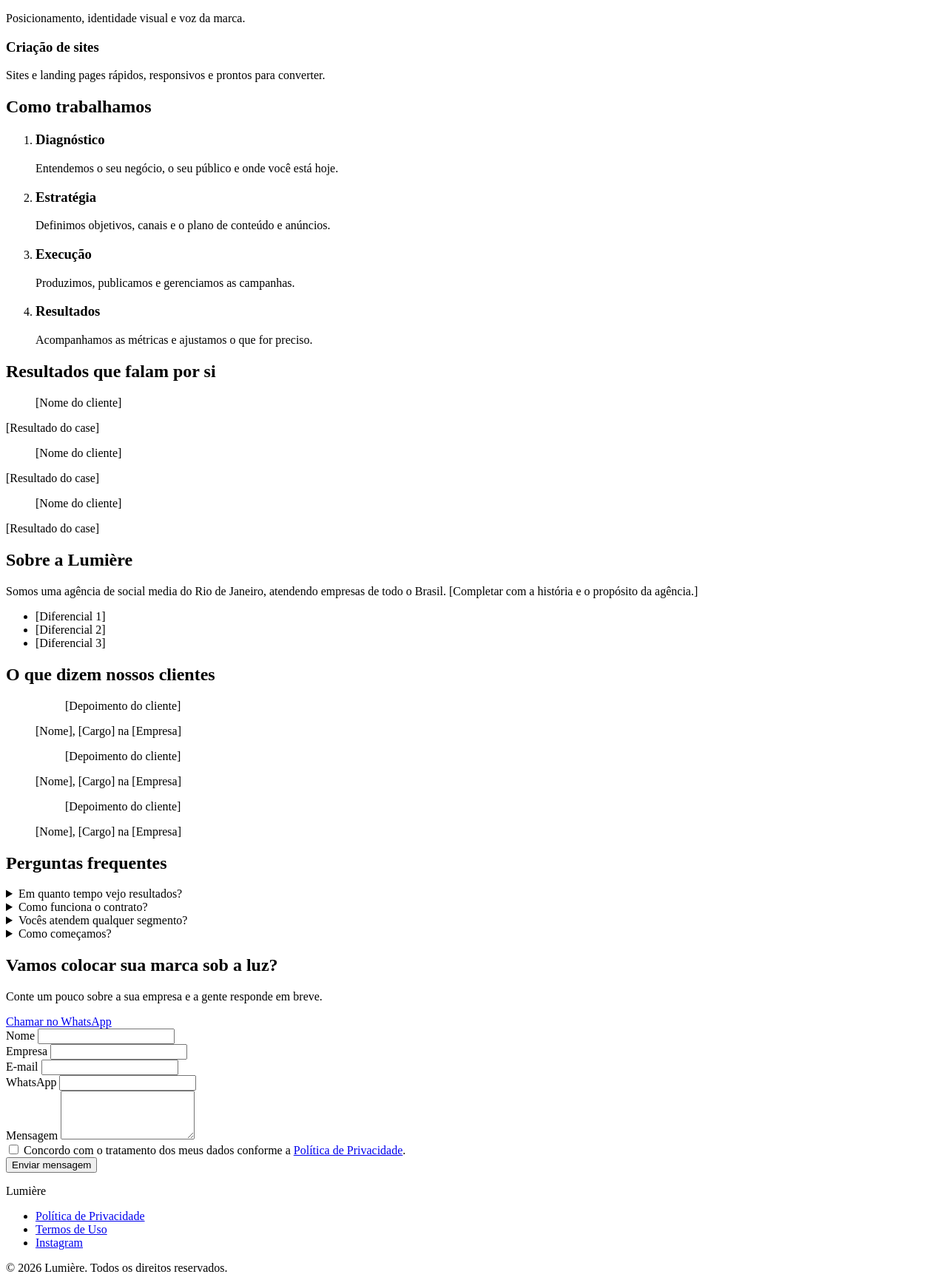
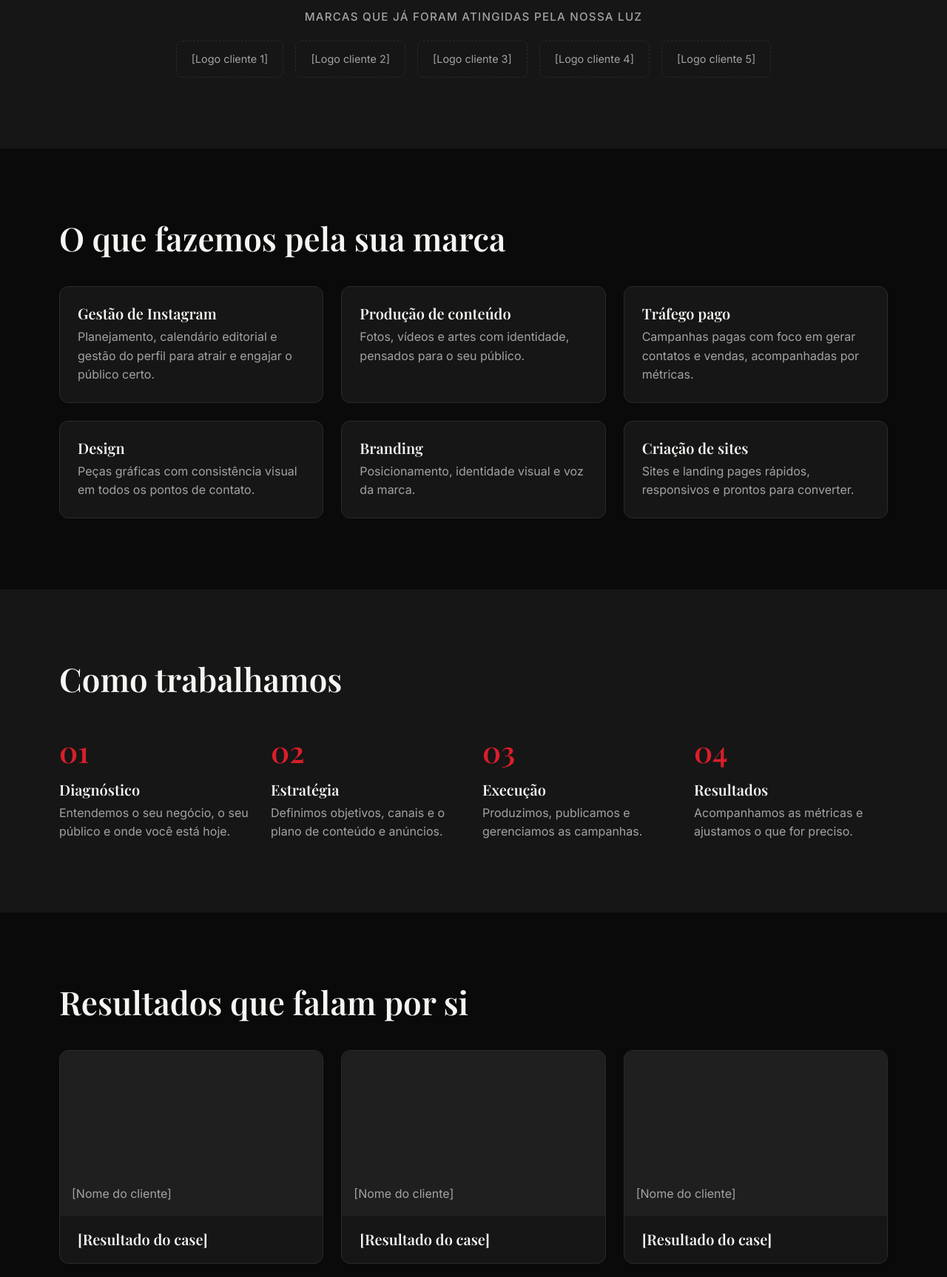
Before and after one commit to JmModestoDEV/lumiere-site, a plain HTML site: page index.html in a window 1280 px wide. Shown: the part 887-2614 px from the top of the page at 74% size. Drawn offline with nearby package versions, Linux system fonts and the light colour scheme.

Commit message:
feat: add base styles

```diff
--- a/css/style.css
+++ b/css/style.css
@@ -0,0 +1,594 @@
+/* =========================================================
+   Lumière | style.css
+   Ordem: 1) Variáveis  2) Reset e base  3) Componentes
+          4) Seções     5) Telas maiores  6) Acessibilidade
+   Abordagem mobile-first: o padrão é o celular; as media
+   queries (min-width) acrescentam ajustes para telas maiores.
+   ========================================================= */
+
+/* 1) Variáveis (custom properties): mude aqui e o site todo muda */
+:root {
+  --color-bg: #0a0a0a;
+  --color-surface: #161616;
+  --color-surface-2: #1f1f1f;
+  --color-border: #2a2a2a;
+  --color-text: #f5f5f2;
+  --color-muted: #a3a3a3;
+  --color-primary: #d91e2a;
+  --color-primary-hover: #b91823;
+
+  --font-heading: "Playfair Display", Georgia, serif;
+  --font-body: "Inter", system-ui, -apple-system, "Segoe UI", sans-serif;
+
+  --space-1: 0.5rem;
+  --space-2: 1rem;
+  --space-3: 1.5rem;
+  --space-4: 2.5rem;
+  --space-section: 4.5rem;
+
+  --radius: 12px;
+  --container: 1120px;
+  /* Margem lateral que centraliza o conteúdo até a largura máxima */
+  --gutter: max(1.25rem, calc((100% - var(--container)) / 2));
+}
+
+/* 2) Reset e base */
+*,
+*::before,
+*::after {
+  box-sizing: border-box; /* width inclui padding e borda */
+}
+
+* {
+  margin: 0;
+}
+
+html {
+  scroll-behavior: smooth;
+  -webkit-text-size-adjust: 100%;
+}
+
+body {
+  background: var(--color-bg);
+  color: var(--color-text);
+  font-family: var(--font-body);
+  font-size: 1rem;
+  line-height: 1.6;
+}
+
+img {
+  display: block;
+  max-width: 100%;
+  height: auto;
+}
+
+ul,
+ol {
+  padding: 0;
+  list-style: none;
+}
+
+a {
+  color: inherit;
+}
+
+h1,
+h2,
+h3 {
+  font-family: var(--font-heading);
+  font-weight: 600;
+  line-height: 1.15;
+}
+
+/* clamp(mínimo, ideal, máximo): fonte que cresce com a tela */
+h1 {
+  font-size: clamp(2.5rem, 8vw, 4.5rem);
+}
+
+h2,
+.section-title {
+  font-size: clamp(1.75rem, 4.5vw, 2.75rem);
+}
+
+h3 {
+  font-size: 1.25rem;
+}
+
+.section-title {
+  margin-bottom: var(--space-4);
+}
+
+/* 3) Componentes */
+.btn {
+  display: inline-flex;
+  align-items: center;
+  justify-content: center;
+  padding: 0.8rem 1.5rem;
+  border: 1px solid transparent;
+  border-radius: 8px;
+  font: inherit;
+  font-weight: 500;
+  text-decoration: none;
+  cursor: pointer;
+  transition: background-color 0.2s, border-color 0.2s, transform 0.2s;
+}
+
+.btn:active {
+  transform: translateY(1px);
+}
+
+.btn--primary {
+  background: var(--color-primary);
+  color: #fff;
+}
+
+.btn--primary:hover {
+  background: var(--color-primary-hover);
+}
+
+.btn--ghost {
+  border-color: var(--color-border);
+  color: var(--color-text);
+}
+
+.btn--ghost:hover {
+  border-color: var(--color-text);
+}
+
+.card {
+  padding: var(--space-3);
+  background: var(--color-surface);
+  border: 1px solid var(--color-border);
+  border-radius: var(--radius);
+  transition: border-color 0.2s, transform 0.2s;
+}
+
+.card:hover {
+  border-color: var(--color-primary);
+  transform: translateY(-4px);
+}
+
+.card__title {
+  margin-bottom: var(--space-1);
+}
+
+.card p {
+  color: var(--color-muted);
+}
+
+/* Grade responsiva sem media query: as colunas se ajustam sozinhas */
+.services__grid,
+.cases__grid,
+.testimonials__grid {
+  display: grid;
+  gap: var(--space-3);
+  grid-template-columns: repeat(auto-fit, minmax(min(100%, 17rem), 1fr));
+}
+
+/* Acessibilidade: link para pular ao conteúdo (aparece ao usar Tab) */
+.skip-link {
+  position: absolute;
+  top: -4rem;
+  left: var(--space-2);
+  z-index: 100;
+  padding: 0.75rem 1rem;
+  background: var(--color-primary);
+  color: #fff;
+  border-radius: 8px;
+}
+
+.skip-link:focus {
+  top: var(--space-2);
+}
+
+:focus-visible {
+  outline: 3px solid var(--color-primary);
+  outline-offset: 3px;
+}
+
+/* 4) Seções */
+
+/* Cabeçalho (grudado no topo) */
+.site-header {
+  position: sticky;
+  top: 0;
+  z-index: 50;
+  display: flex;
+  align-items: center;
+  justify-content: space-between;
+  gap: var(--space-2);
+  padding: 0.75rem var(--gutter);
+  background: rgba(10, 10, 10, 0.85);
+  backdrop-filter: blur(10px);
+  border-bottom: 1px solid var(--color-border);
+}
+
+.site-header__nav {
+  display: none; /* no celular, o menu completo virá com JavaScript */
+}
+
+.site-header__nav ul {
+  display: flex;
+  gap: var(--space-3);
+}
+
+.site-header__nav a {
+  color: var(--color-muted);
+  font-size: 0.95rem;
+  text-decoration: none;
+  transition: color 0.2s;
+}
+
+.site-header__nav a:hover {
+  color: var(--color-text);
+}
+
+/* Padding lateral igual em todas as seções */
+.hero,
+.proof,
+.services,
+.method,
+.cases,
+.about,
+.testimonials,
+.faq,
+.contact {
+  padding: var(--space-section) var(--gutter);
+}
+
+/* Evita que o cabeçalho cubra o título ao clicar em um link */
+section[id] {
+  scroll-margin-top: 4.5rem;
+}
+
+/* Hero com um brilho vermelho ao fundo (a "luz" da Lumière) */
+.hero {
+  position: relative;
+  display: flex;
+  align-items: center;
+  min-height: 80vh;
+  min-height: 80svh;
+  overflow: hidden;
+}
+
+.hero::before {
+  content: "";
+  position: absolute;
+  top: -25rem;
+  right: -20rem;
+  width: 60rem;
+  height: 60rem;
+  background: radial-gradient(circle, rgba(217, 30, 42, 0.35) 0%, rgba(217, 30, 42, 0) 65%);
+  pointer-events: none;
+}
+
+.hero__text {
+  position: relative;
+  max-width: 44rem;
+}
+
+.hero__subtitle {
+  max-width: 36rem;
+  margin-top: var(--space-3);
+  color: var(--color-muted);
+  font-size: 1.125rem;
+}
+
+.hero__actions {
+  display: flex;
+  flex-wrap: wrap;
+  gap: var(--space-2);
+  margin-top: var(--space-4);
+}
+
+/* Prova social */
+.proof {
+  background: var(--color-surface);
+}
+
+.proof__title {
+  margin-bottom: var(--space-3);
+  color: var(--color-muted);
+  font-family: var(--font-body);
+  font-size: 0.95rem;
+  font-weight: 500;
+  letter-spacing: 0.08em;
+  text-align: center;
+  text-transform: uppercase;
+}
+
+.proof__logos {
+  display: flex;
+  flex-wrap: wrap;
+  justify-content: center;
+  gap: var(--space-2);
+}
+
+.proof__logos li {
+  padding: 0.75rem 1.25rem;
+  border: 1px dashed var(--color-border);
+  border-radius: 8px;
+  color: var(--color-muted);
+  font-size: 0.9rem;
+}
+
+/* Método: numeração automática com contador CSS */
+.method {
+  background: var(--color-surface);
+}
+
+.method__steps {
+  display: grid;
+  gap: var(--space-3);
+  counter-reset: step;
+  grid-template-columns: repeat(auto-fit, minmax(min(100%, 14rem), 1fr));
+}
+
+.method__step {
+  counter-increment: step;
+}
+
+.method__step::before {
+  content: counter(step, decimal-leading-zero);
+  display: block;
+  margin-bottom: var(--space-1);
+  color: var(--color-primary);
+  font-family: var(--font-heading);
+  font-size: 2.5rem;
+}
+
+.method__step p {
+  margin-top: var(--space-1);
+  color: var(--color-muted);
+}
+
+/* Cases */
+.case {
+  overflow: hidden;
+  background: var(--color-surface);
+  border: 1px solid var(--color-border);
+  border-radius: var(--radius);
+}
+
+.case figure {
+  display: flex;
+  align-items: flex-end;
+  aspect-ratio: 16 / 10;
+  padding: var(--space-2);
+  background: var(--color-surface-2);
+  color: var(--color-muted);
+}
+
+.case__result {
+  padding: var(--space-2) var(--space-3);
+  font-family: var(--font-heading);
+  font-size: 1.25rem;
+}
+
+/* Sobre */
+.about__text {
+  max-width: 44rem;
+}
+
+.about__text p {
+  color: var(--color-muted);
+}
+
+.about__highlights {
+  display: grid;
+  gap: var(--space-1);
+  margin-top: var(--space-3);
+}
+
+.about__highlights li {
+  position: relative;
+  padding-left: 1.75rem;
+}
+
+.about__highlights li::before {
+  content: "";
+  position: absolute;
+  top: 0.6em;
+  left: 0;
+  width: 0.75rem;
+  height: 0.75rem;
+  background: var(--color-primary);
+  border-radius: 50%;
+}
+
+/* Depoimentos */
+.testimonials {
+  background: var(--color-surface);
+}
+
+.testimonial {
+  padding: var(--space-3);
+  background: var(--color-bg);
+  border: 1px solid var(--color-border);
+  border-radius: var(--radius);
+}
+
+.testimonial blockquote::before {
+  content: "\201C";
+  display: block;
+  color: var(--color-primary);
+  font-family: var(--font-heading);
+  font-size: 3rem;
+  line-height: 1;
+}
+
+.testimonial figcaption {
+  margin-top: var(--space-2);
+  color: var(--color-muted);
+  font-size: 0.9rem;
+}
+
+/* FAQ (details/summary estilizado) */
+.faq__item {
+  max-width: 52rem;
+  border-bottom: 1px solid var(--color-border);
+}
+
+.faq__item summary {
+  display: flex;
+  justify-content: space-between;
+  gap: var(--space-2);
+  padding: var(--space-2) 0;
+  font-weight: 500;
+  list-style: none;
+  cursor: pointer;
+}
+
+.faq__item summary::-webkit-details-marker {
+  display: none;
+}
+
+.faq__item summary::after {
+  content: "+";
+  color: var(--color-primary);
+  font-size: 1.5rem;
+  line-height: 1;
+  transition: transform 0.2s;
+}
+
+.faq__item[open] summary::after {
+  transform: rotate(45deg);
+}
+
+.faq__item p {
+  padding-bottom: var(--space-2);
+  color: var(--color-muted);
+}
+
+/* Contato */
+.contact {
+  display: grid;
+  gap: var(--space-4);
+  background: var(--color-surface);
+}
+
+.contact__text p {
+  margin: var(--space-2) 0 var(--space-3);
+  color: var(--color-muted);
+}
+
+.contact__form {
+  display: grid;
+  gap: var(--space-2);
+}
+
+.field {
+  display: grid;
+  gap: 0.4rem;
+}
+
+.field label {
+  font-size: 0.9rem;
+  font-weight: 500;
+}
+
+.field input,
+.field textarea {
+  width: 100%;
+  padding: 0.8rem 1rem;
+  background: var(--color-bg);
+  border: 1px solid var(--color-border);
+  border-radius: 8px;
+  color: var(--color-text);
+  font: inherit;
+}
+
+.field textarea {
+  min-height: 8rem;
+  resize: vertical;
+}
+
+.field--check {
+  display: flex;
+  align-items: flex-start;
+  gap: 0.75rem;
+}
+
+.field--check input {
+  width: auto;
+  margin-top: 0.3rem;
+  accent-color: var(--color-primary);
+}
+
+.field--check label {
+  color: var(--color-muted);
+  font-weight: 400;
+}
+
+.field--check a {
+  color: var(--color-text);
+}
+
+/* Rodapé */
+.site-footer {
+  display: flex;
+  flex-wrap: wrap;
+  align-items: center;
+  justify-content: space-between;
+  gap: var(--space-2) var(--space-4);
+  padding: var(--space-4) var(--gutter);
+  border-top: 1px solid var(--color-border);
+  color: var(--color-muted);
+  font-size: 0.9rem;
+}
+
+.site-footer__brand {
+  color: var(--color-text);
+  font-family: var(--font-heading);
+  font-size: 1.5rem;
+}
+
+.site-footer ul {
+  display: flex;
+  flex-wrap: wrap;
+  gap: var(--space-3);
+}
+
+.site-footer a {
+  text-decoration: none;
+}
+
+.site-footer a:hover {
+  color: var(--color-text);
+  text-decoration: underline;
+}
+
+.site-footer__copy {
+  flex-basis: 100%;
+}
+
+/* 5) Telas maiores */
+@media (min-width: 768px) {
+  :root {
+    --space-section: 6rem;
+  }
+
+  .site-header__nav {
+    display: block;
+  }
+}
+
+@media (min-width: 900px) {
+  .contact {
+    grid-template-columns: 1fr 1fr;
+    align-items: start;
+  }
+}
+
+/* 6) Quem prefere menos movimento no sistema */
+@media (prefers-reduced-motion: reduce) {
+  html {
+    scroll-behavior: auto;
+  }
+
+  *,
+  *::before,
+  *::after {
+    transition: none !important;
+  }
+}
--- a/index.html
+++ b/index.html
@@ -3,7 +3,7 @@
 <head>
   <meta charset="utf-8">
   <meta name="viewport" content="width=device-width, initial-scale=1">
-  <title>Lumière | Agência de social media para empresas de todo o Brasil</title>
+  <title>Lumière | Agência de social media</title>
   <meta name="description" content="A Lumière é uma agência de social media do Rio de Janeiro: gestão de Instagram, produção de conteúdo, tráfego pago, design, branding e criação de sites.">
   <meta name="theme-color" content="#0A0A0A">
 
@@ -32,12 +32,12 @@
       <ul>
         <li><a href="#servicos">Serviços</a></li>
         <li><a href="#metodo">Método</a></li>
-        <li><a href="#cases">Cases</a></li>
+        <li><a href="#cases">Depoimentos</a></li>
         <li><a href="#sobre">Sobre</a></li>
         <li><a href="#contato">Contato</a></li>
       </ul>
     </nav>
-    <a class="btn btn--primary" href="#contato">Fale conosco</a>
+    <a class="btn btn--primary" href="#contato">Contrate</a>
   </header>
 
   <main id="conteudo">
@@ -55,7 +55,7 @@
           <a class="btn btn--primary"
              href="https://wa.me/55DDDNUMERO?text=Ol%C3%A1!%20Vim%20pelo%20site%20da%20Lumi%C3%A8re."
              target="_blank" rel="noopener noreferrer">Falar no WhatsApp</a>
-          <a class="btn btn--ghost" href="#cases">Ver cases</a>
+          <a class="btn btn--ghost" href="#cases">Ver resultados</a>
         </div>
       </div>
       <!-- TODO: visual principal do hero (imagem ou vídeo) -->
@@ -63,7 +63,7 @@
 
     <!-- 3. Prova social -->
     <section class="proof" aria-labelledby="prova-titulo">
-      <h2 id="prova-titulo" class="proof__title">Marcas que já passaram pela nossa luz</h2>
+      <h2 id="prova-titulo" class="proof__title">Marcas que já foram atingidas pela nossa luz</h2>
       <ul class="proof__logos">
         <!-- TODO: logos reais dos clientes (com autorização) -->
         <li>[Logo cliente 1]</li>
```
